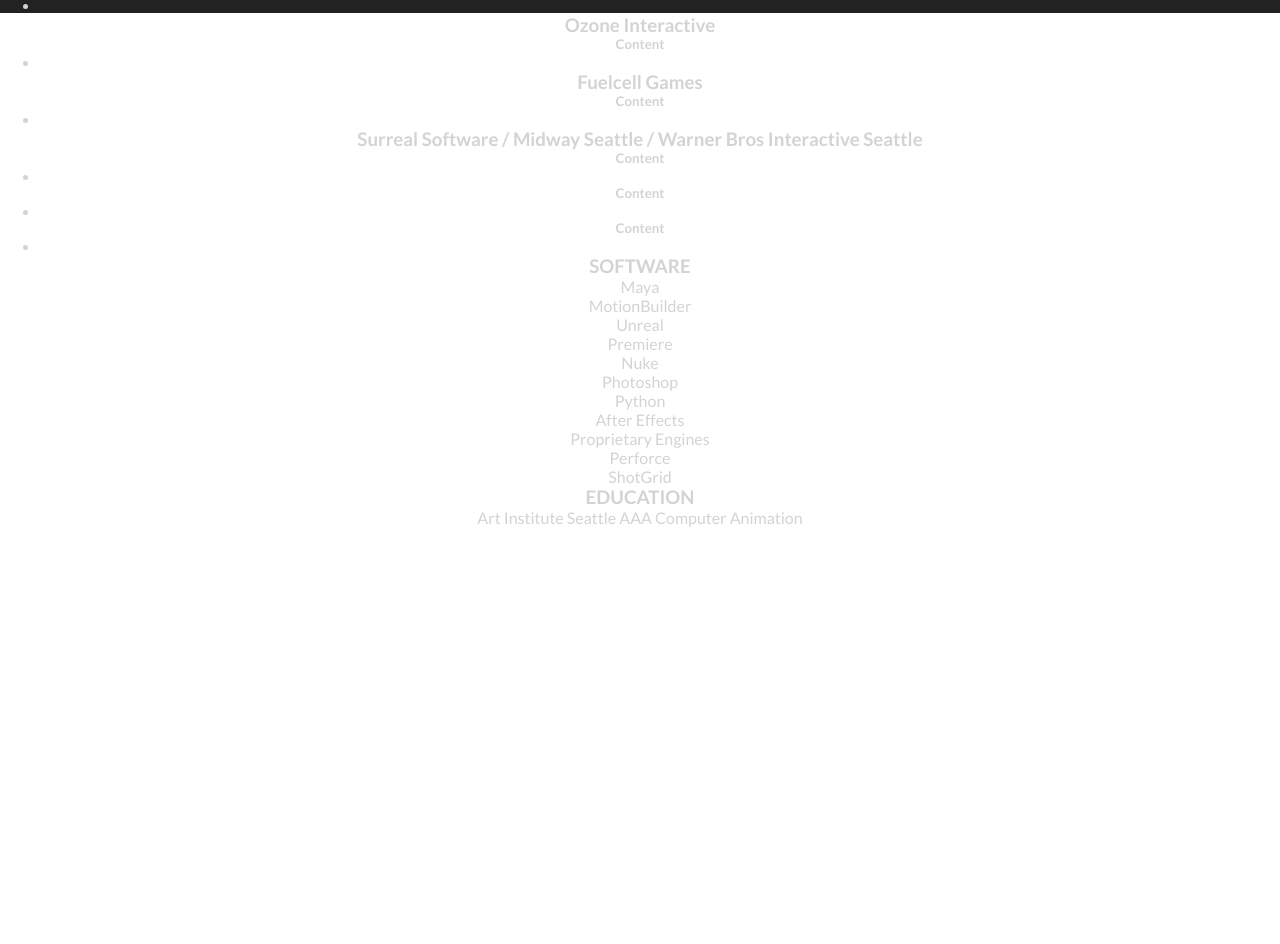
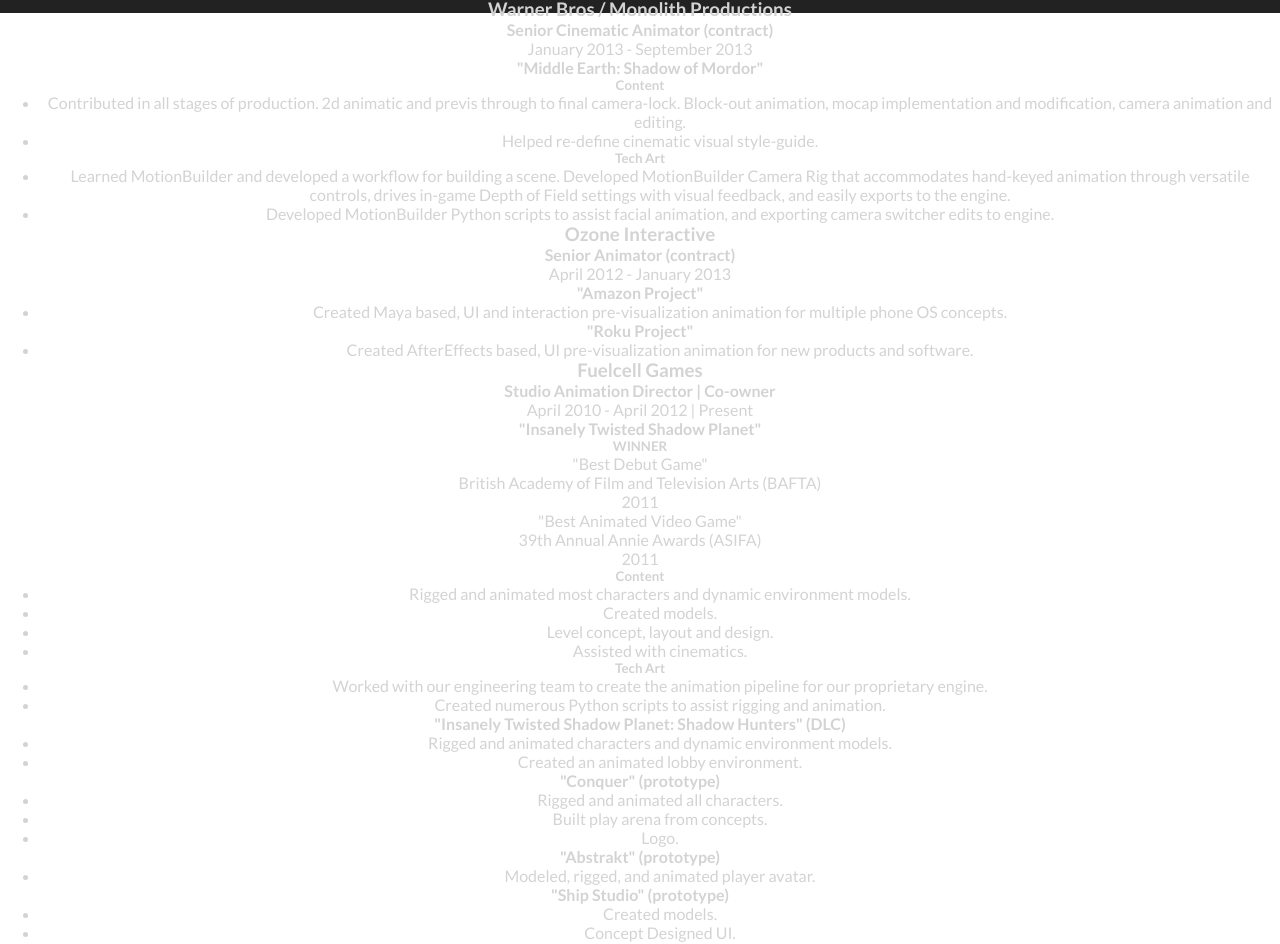
Before and after one commit to cynthem/travis-portfolio, a React (Create React App) app: page /resume in a window 1280 px wide. Shown: the part 1637-2581 px from the top of the page. Before the commit the page ends 2164 px from the top, so only its background shows below. Built offline with nearby package versions, Linux system fonts and the light colour scheme.

Commit message:
Add resume content

```diff
--- a/src/routes/Resume.js
+++ b/src/routes/Resume.js
@@ -126,15 +126,14 @@ export default function Resume() {
                     <h3>Ozone Interactive</h3>
                     <div className="position-details">
                         <div className="title-date">
-                            <h4 className="job-title"></h4>
-                            <p className="job-date"></p>
+                            <h4 className="job-title">Senior Animator (contract)</h4>
+                            <p className="job-date">September 2013 - October 2013</p>
                         </div>
                         <div className="game-details">
-                            <h4 className="game-name"></h4>
-                            <div className="job-duties">
-                                <h5>Content</h5>
+                            <h4 className="game-name">"Never Alone" <span>- Prototype</span></h4>
+                            <div className="job-duties no-duty-title">
                                 <ul className="duties-list">
-                                    <li></li>
+                                    <li>Created Maya animation sets for the main character to complete a proof-of-concept level for what would eventually become the game “Never Alone”. Implemented in Unity.</li>
                                 </ul>
                             </div>
                         </div>
@@ -145,15 +144,23 @@ export default function Resume() {
                     <h3>Warner Bros / Monolith Productions</h3>
                     <div className="position-details">
                         <div className="title-date">
-                            <h4 className="job-title"></h4>
-                            <p className="job-date"></p>
+                            <h4 className="job-title">Senior Cinematic Animator (contract)</h4>
+                            <p className="job-date">January 2013 - September 2013</p>
                         </div>
                         <div className="game-details">
-                            <h4 className="game-name"></h4>
+                            <h4 className="game-name">"Middle Earth: Shadow of Mordor"</h4>
                             <div className="job-duties">
                                 <h5>Content</h5>
                                 <ul className="duties-list">
-                                    <li></li>
+                                    <li>Contributed in all stages of production.  2d animatic and previs through to final camera-lock.  Block-out animation,  mocap implementation and modification,  camera animation and editing.</li>
+                                    <li>Helped re-define cinematic visual style-guide.</li>
+                                </ul>
+                            </div>
+                            <div className="job-duties">
+                                <h5>Tech Art</h5>
+                                <ul className="duties-list">
+                                    <li>Learned MotionBuilder and developed a workflow for building a scene. Developed MotionBuilder Camera Rig that accommodates hand-keyed animation through versatile controls, drives in-game Depth of Field settings with visual feedback, and easily exports to the engine.</li>
+                                    <li>Developed MotionBuilder Python scripts to assist facial animation, and exporting camera switcher edits to engine.</li>
                                 </ul>
                             </div>
                         </div>
@@ -164,15 +171,22 @@ export default function Resume() {
                     <h3>Ozone Interactive</h3>
                     <div className="position-details">
                         <div className="title-date">
-                            <h4 className="job-title"></h4>
-                            <p className="job-date"></p>
+                            <h4 className="job-title">Senior Animator (contract)</h4>
+                            <p className="job-date">April 2012 - January 2013</p>
                         </div>
                         <div className="game-details">
-                            <h4 className="game-name"></h4>
-                            <div className="job-duties">
-                                <h5>Content</h5>
+                            <h4 className="game-name">"Amazon Project"</h4>
+                            <div className="job-duties no-duty-title">
                                 <ul className="duties-list">
-                                    <li></li>
+                                    <li>Created Maya based, UI and interaction pre-visualization animation for multiple phone OS concepts.</li>
+                                </ul>
+                            </div>
+                        </div>
+                        <div className="game-details">
+                            <h4 className="game-name">"Roku Project"</h4>
+                            <div className="job-duties no-duty-title">
+                                <ul className="duties-list">
+                                    <li>Created AfterEffects based, UI pre-visualization animation for new products and software.</li>
                                 </ul>
                             </div>
                         </div>
@@ -183,15 +197,74 @@ export default function Resume() {
                     <h3>Fuelcell Games</h3>
                     <div className="position-details">
                         <div className="title-date">
-                            <h4 className="job-title"></h4>
-                            <p className="job-date"></p>
+                            <h4 className="job-title">Studio Animation Director | Co-owner</h4>
+                            <p className="job-date">April 2010 - April 2012 | Present</p>
                         </div>
                         <div className="game-details">
-                            <h4 className="game-name"></h4>
+                            <h4 className="game-name insanely-twisted">"Insanely Twisted Shadow Planet"</h4>
+                            <div className="awards">
+                                <h5 className="winner">WINNER</h5>
+                                <div className="award-row">
+                                    <p className="award-title">"Best Debut Game"</p>
+                                    <p className="award-organization">British Academy of Film and Television Arts (BAFTA)</p>
+                                    <p className="award-year">2011</p>
+                                </div>
+                                <div className="award-row">
+                                    <p className="award-title">"Best Animated Video Game"</p>
+                                    <p className="award-organization">39th Annual Annie Awards (ASIFA)</p>
+                                    <p className="award-year">2011</p>
+                                </div>
+                            </div>
                             <div className="job-duties">
                                 <h5>Content</h5>
                                 <ul className="duties-list">
-                                    <li></li>
+                                    <li>Rigged and animated most characters and dynamic environment models.</li>
+                                    <li>Created models.</li>
+                                    <li>Level concept, layout and design.</li>
+                                    <li>Assisted with cinematics.</li>
+                                </ul>
+                            </div>
+                            <div className="job-duties">
+                                <h5>Tech Art</h5>
+                                <ul className="duties-list">
+                                    <li>Worked with our engineering team to create the animation pipeline for our proprietary engine.</li>
+                                    <li>Created numerous Python scripts to assist rigging and animation.</li>
+                                </ul>
+                            </div>
+                        </div>
+                        <div className="game-details">
+                            <h4 className="game-name">"Insanely Twisted Shadow Planet: Shadow Hunters" (DLC)</h4>
+                            <div className="job-duties no-duty-title">
+                                <ul className="duties-list">
+                                    <li>Rigged and animated characters and dynamic environment models.</li>
+                                    <li>Created an animated lobby environment.</li>
+                                </ul>
+                            </div>
+                        </div>
+                        <div className="game-details">
+                            <h4 className="game-name">"Conquer" (prototype)</h4>
+                            <div className="job-duties no-duty-title">
+                                <ul className="duties-list">
+                                    <li>Rigged and animated all characters.</li>
+                                    <li>Built play arena from concepts.</li>
+                                    <li>Logo.</li>
+                                </ul>
+                            </div>
+                        </div>
+                        <div className="game-details">
+                            <h4 className="game-name">"Abstrakt" (prototype)</h4>
+                            <div className="job-duties no-duty-title">
+                                <ul className="duties-list">
+                                    <li>Modeled, rigged, and animated player avatar.</li>
+                                </ul>
+                            </div>
+                        </div>
+                        <div className="game-details">
+                            <h4 className="game-name">"Ship Studio" (prototype)</h4>
+                            <div className="job-duties no-duty-title">
+                                <ul className="duties-list">
+                                    <li>Created models.</li>
+                                    <li>Concept Designed UI.</li>
                                 </ul>
                             </div>
                         </div>
```
